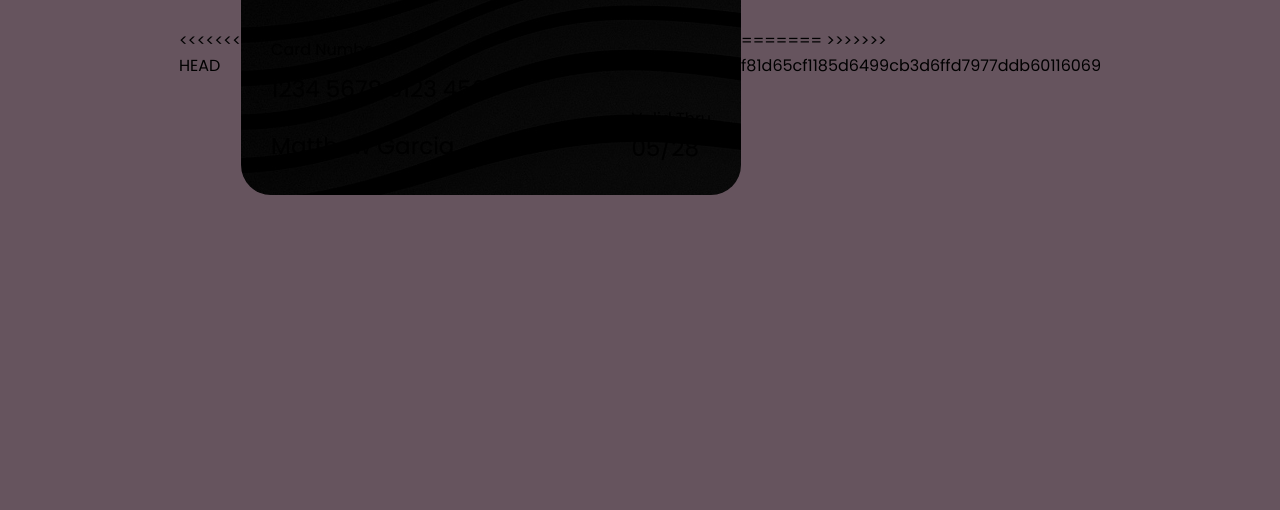
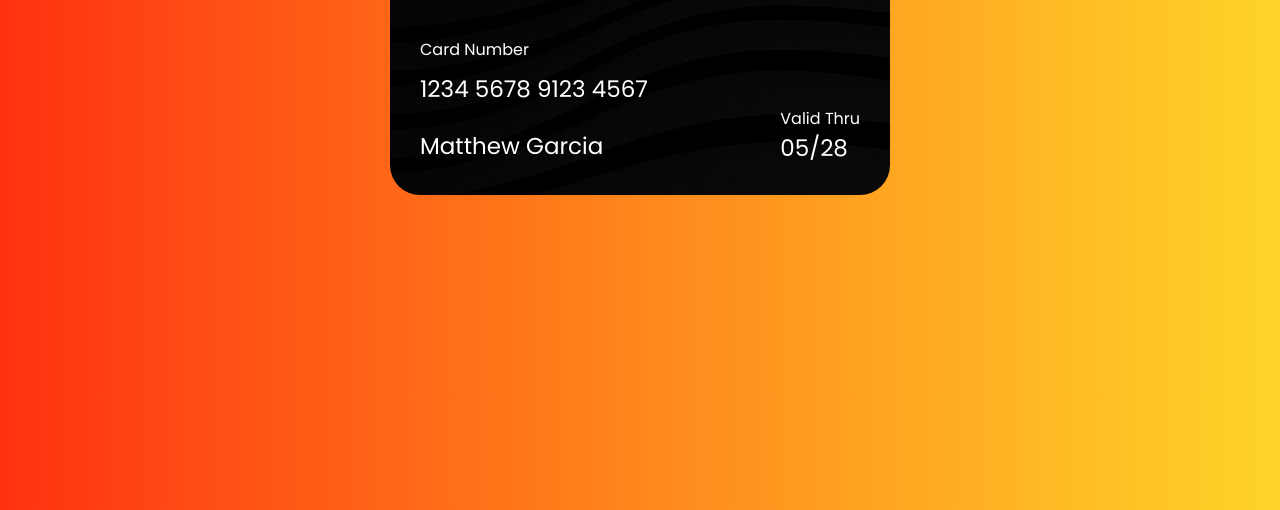
Before and after one commit to gmatt20/CC-UI, a plain HTML site: page index.html in a window 1280 px wide. Shown: the part 290-800 px from the top of the page. Drawn offline with Linux system fonts and the light colour scheme.

Commit message:
added final background colors

```diff
--- a/index.html
+++ b/index.html
@@ -8,7 +8,6 @@
     <title>Credit Card Ui Design</title>
     <link rel="stylesheet" href="style.css" />
   </head>
-<<<<<<< HEAD
   <body>
 
     <div class="CC-container">
@@ -38,8 +37,3 @@
 
   </body>
 </html>
-
-=======
-  <body></body>
-</html>
->>>>>>> f81d65cf1185d6499cb3d6ffd7977ddb60116069
--- a/style.css
+++ b/style.css
@@ -6,11 +6,10 @@
   padding: 0;
   box-sizing: border-box;
   font-family: "Poppins", sans-serif;
-<<<<<<< HEAD
   color: white;
 }
 body{
-  background-color: #66545e;
+  background: linear-gradient(90deg, #ff3111, #ff4113, #ff5115, #ff6017, #ff7019, #ff7f1b, #ff8e1e, #ff9c20, #ffab22, #ffb924, #ffc626, #ffd428);
   padding: 200px;
   display: flex;
   align-items: center;
@@ -58,6 +57,4 @@ body{
 }
 .date{
   font-size: 23px;
-=======
->>>>>>> f81d65cf1185d6499cb3d6ffd7977ddb60116069
 }
```
